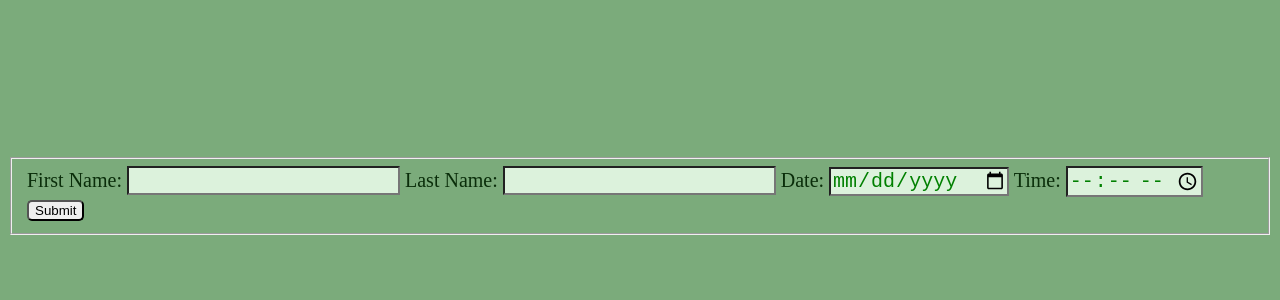
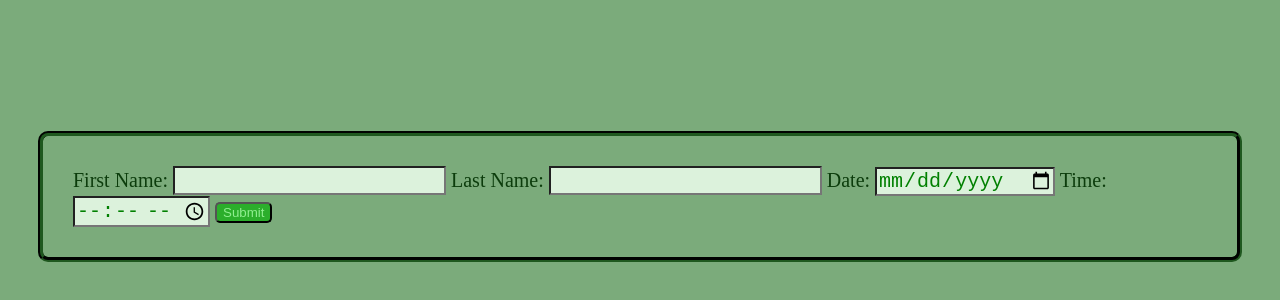
Before and after one commit to dangrabo/pp-appointment-scheduler, a website: page views/home.html in a window 1280 px wide. Shown: the part 212-512 px from the top of the page. Drawn offline with Linux system fonts and the light colour scheme.

Commit message:
More css

```diff
--- a/public/styles/style.css
+++ b/public/styles/style.css
@@ -8,12 +8,9 @@ body{
     flex-direction:column;
     align-items:center;
     height:100vh;
+
     font-size:20px;
-
-    color:rgb(10, 45, 10);
-
-    border-color:green;
-    border-width: 10px;
+    color:rgb(12, 60, 12);
 }
 
 label>input{
@@ -26,8 +23,25 @@ font-size:20px;
 
 button{
     border-radius: 5px;
+    background-color:rgb(43, 174, 43);
+    color:lightgreen;
+}
+
+button:hover{
+    background-color: lightgreen;
+    color:rgb(43, 174, 43);
 }
 
 form{
-    margin:auto;
+    margin: auto;
+
 }
+
+fieldset{
+    border-color: rgb(31, 88, 31);
+    border-radius: 10px;
+    border-width: 5px;
+
+    margin: 30px;
+    padding:30px;
+}
```
